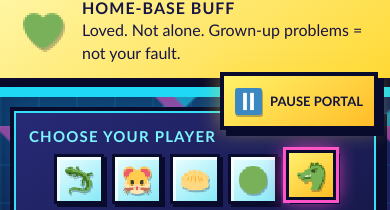
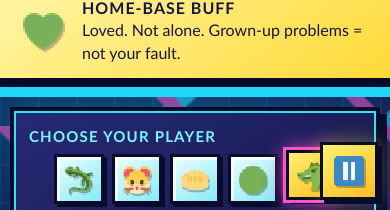
Before and after one commit to CareSignals/brave-blocks, a Next.js app: page /brave-blocks/ in a window 390 px wide. Shown: the part 634-844 px from the top of the page. Built offline with nearby package versions, Linux system fonts and the light colour scheme.

Commit message:
Fix mobile footer spacing

```diff
--- a/app/globals.css
+++ b/app/globals.css
@@ -1499,3 +1499,60 @@ button,a{
   filter:drop-shadow(.08em .1em 0 rgba(8,10,41,.42));
 }
 .camp-crew{display:flex;justify-content:center;gap:.45em}
+
+/* MOBILE BOTTOM DOCK
+   Keep the safety control reachable without covering the privacy note or
+   forcing the footer message into an awkward wrap. */
+@media(max-width:760px){
+  .privacy-note{
+    padding:20px 18px 24px;
+    line-height:1.45;
+  }
+  .pause-portal-button{
+    right:12px;
+    bottom:calc(10px + env(safe-area-inset-bottom));
+    width:58px;
+    min-width:58px;
+    height:58px;
+    min-height:58px;
+    justify-content:center;
+    padding:0;
+    border-width:3px;
+    box-shadow:4px 4px 0 #090b2d,0 0 18px rgba(255,224,56,.42);
+  }
+  .pause-portal-button span{font-size:30px}
+  .pause-portal-button strong{
+    position:absolute;
+    width:1px;
+    height:1px;
+    padding:0;
+    margin:-1px;
+    overflow:hidden;
+    clip:rect(0,0,0,0);
+    white-space:nowrap;
+    border:0;
+  }
+  footer{
+    display:grid;
+    grid-template-columns:18px minmax(0,1fr) 18px;
+    align-items:center;
+    gap:8px;
+    min-height:74px;
+    padding:15px 78px calc(15px + env(safe-area-inset-bottom)) 12px;
+  }
+  footer strong{
+    min-width:0;
+    font-size:10px;
+    line-height:1.35;
+    letter-spacing:.9px;
+    white-space:nowrap;
+  }
+  footer span{font-size:18px}
+}
+
+@media(max-width:350px){
+  footer strong{
+    white-space:normal;
+    text-wrap:balance;
+  }
+}
--- a/app/page.tsx
+++ b/app/page.tsx
@@ -1117,7 +1117,7 @@ export default function HomePage() {
     {showInstall && <FireInstallGuide onClose={() => setShowInstall(false)} />}
     {showPause && <PausePortal onClose={() => setShowPause(false)} />}
     {showVoiceLab && <VoiceLab onClose={() => setShowVoiceLab(false)} />}
-    <button className="pause-portal-button" onClick={() => setShowPause(true)}><span><PixelIcon icon="⏸️" /></span><strong>PAUSE PORTAL</strong></button>
+    <button className="pause-portal-button" onClick={() => setShowPause(true)} aria-label="Open Pause Portal"><span><PixelIcon icon="⏸️" /></span><strong>PAUSE PORTAL</strong></button>
     <footer><span><PixelIcon icon="♥" /></span><strong>ALL FEELINGS = VALID · NO CAP</strong><span><PixelIcon icon="♥" /></span></footer>
   </main>;
 }
```
